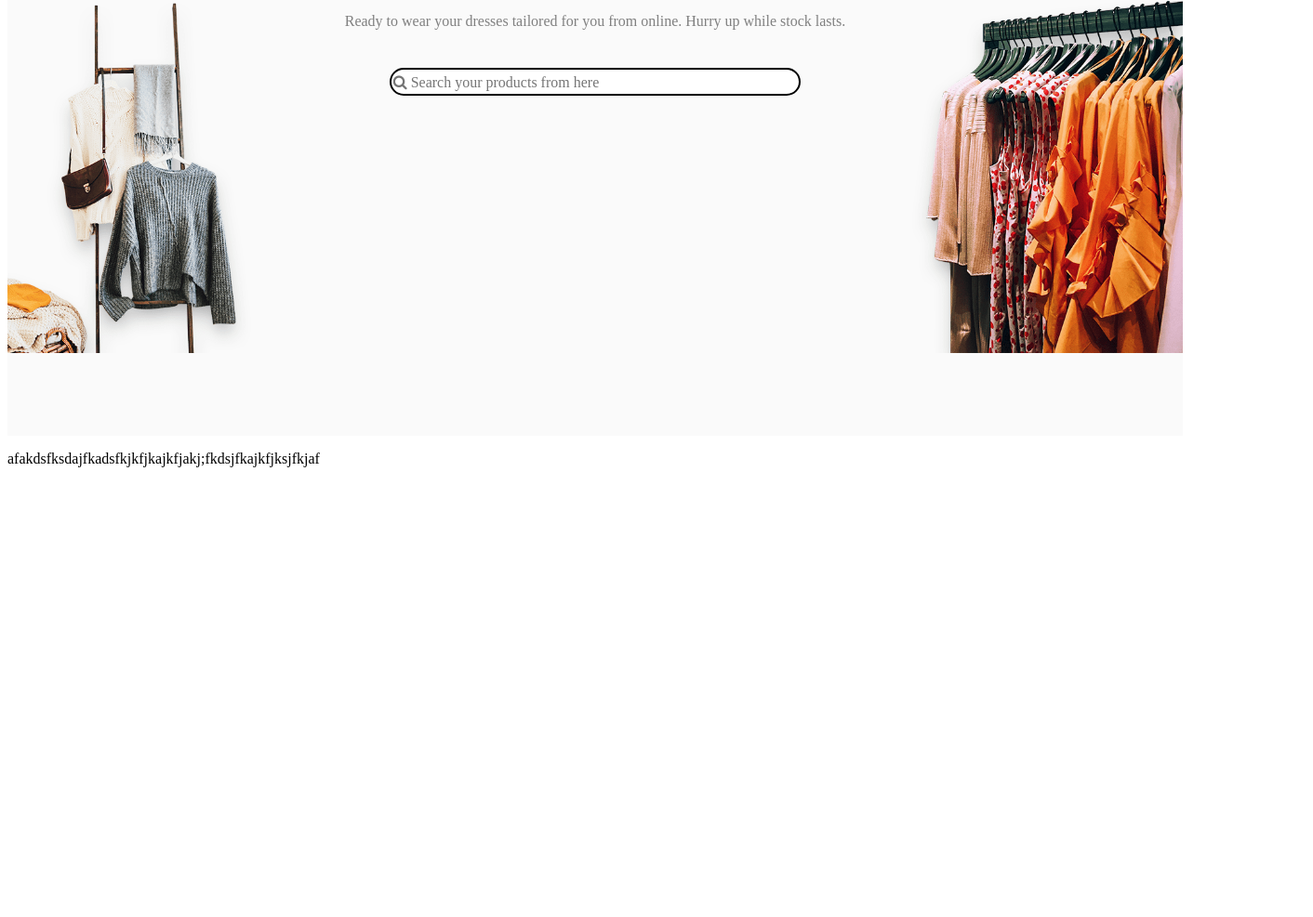
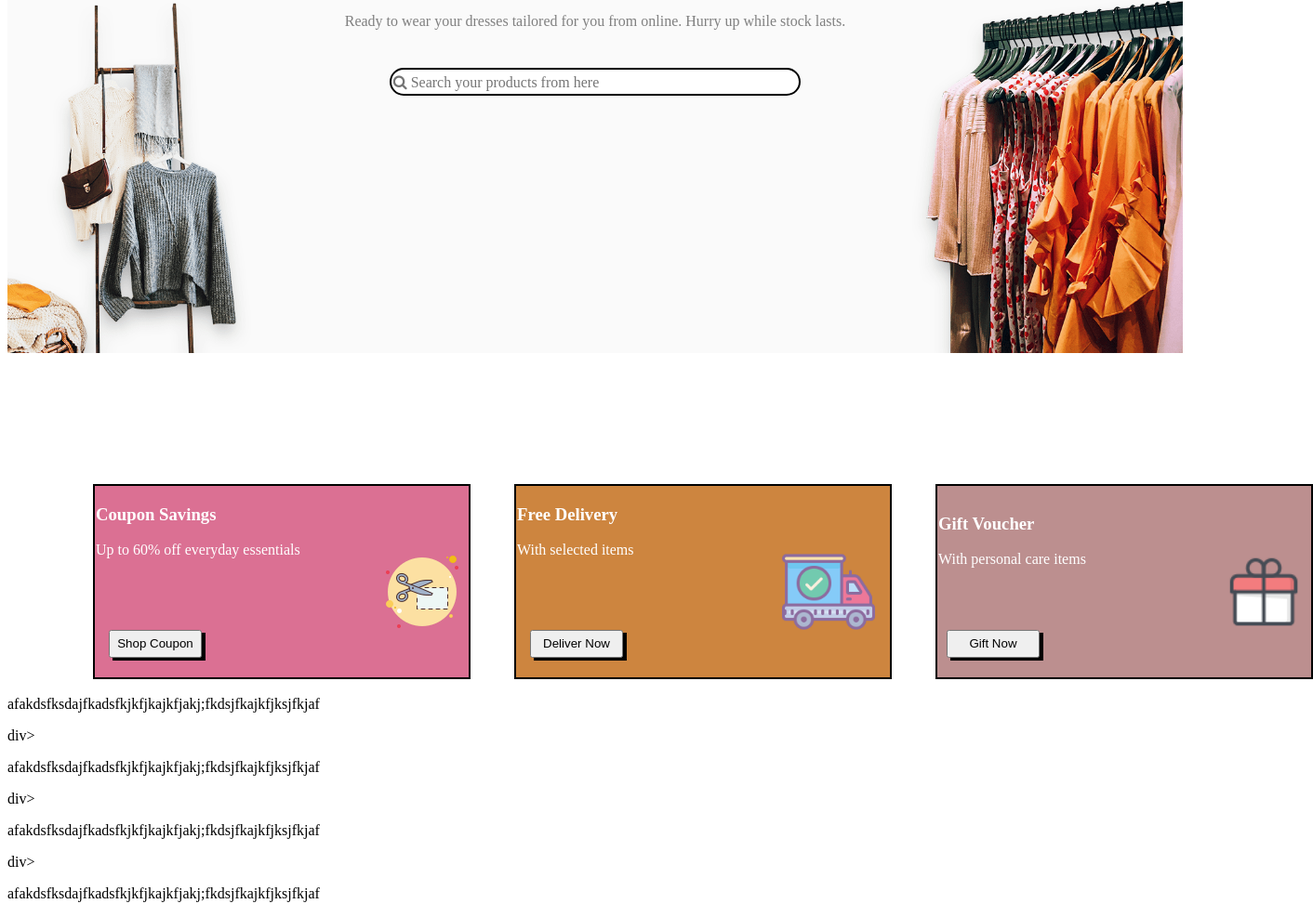
Before and after one commit to Naro-Kuoch/assignment1, a plain HTML site: page src/homePage.html in a window 1280 px wide. Shown: the part 339-1326 px from the top of the page at 93% size, 1412 px wide, since content can reach past the window. Before the commit the page ends 858 px from the top, so only its background shows below. Drawn offline with Linux system fonts and the light colour scheme.

Commit message:
version2 add promotion section

```diff
--- a/assets/css/main.css
+++ b/assets/css/main.css
@@ -1,7 +1,9 @@
 .background {
   background-image: url(../image/Cloths-bc740630f228713e4bb0de8a7bffce22.png);
   background-size: 100%;
-  height: 800px;
+  background-repeat: no-repeat;
+  /* background-size: 100% %; */
+  height: 850px;
 }
 @import "//netdna.bootstrapcdn.com/font-awesome/3.0/css/font-awesome.css";
 .nav {
@@ -45,8 +47,67 @@
   /* padding: 2px 23px 2px 30px; */
   outline: 0;
   margin-top: 2%;
-  height: 30px;;
+  height: 30px;
 }
 #title {
   margin-top: 15%;
 }
+td {
+  border: 2px solid black;
+  width: 400px;
+  height: 190px;
+  color: white;
+  text-align: left;
+}
+td.col1 {
+  background-color: palevioletred;
+  position: relative;
+  left: 90px;
+}
+td.col2 {
+  background-color: peru;
+  position: relative;
+  left: 135px;
+}
+td.col3 {
+  background-color: rosybrown;
+  position: relative;
+  left: 180px;
+}
+.buttonPromot {
+  text-align: center;
+  width: 100px;
+  height: 30px;
+  box-shadow: 4px 3px black;
+  position: relative;
+  bottom: 20px;
+  right: 90px;
+}
+#couponImg {
+  /* margin-left: 270px;
+  margin-bottom: 20px; */
+  position: relative;
+  left: 300px;
+  bottom: 30px;
+}
+#deliverImg {
+  width: 100px;
+  position: relative;
+  left: 285px;
+  bottom: 30px;
+}
+#giftImg {
+  width: 80px;
+  position: relative;
+  left: 310px;
+  bottom: 30px;
+}
+.gift{
+  position: relative;
+  right: 75px;
+  bottom: 10px;
+}
+/* img.promotion{
+  position: relative;
+  right: 50px;
+} */
--- a/src/homePage.html
+++ b/src/homePage.html
@@ -31,7 +31,40 @@
         </center>
 
     </div>
+    <div class="promotion">
+        <table>
+            <tr>
+                <td class="col1">
+                   <h3>Coupon Savings</h3>
+                   <p>Up to 60% off everyday essentials</p>
+                   <img id="couponImg" src="../assets/image/icons8-coupon-100.png" alt="Scissors">
+                   <button class="buttonPromot">Shop Coupon</button>
+                </td>
+                <td class="col2">
+                    <h3>Free Delivery</h3>
+                    <p>With selected items</p>
+                    <img id="deliverImg" src="../assets/image/checked-truck.png" alt="Truck">
+                    <button class="buttonPromot">Deliver Now</button>
+                </td>
+                <td class="col3">
+                    <h3>Gift Voucher</h3>
+                    <p>With personal care items</p>
+                    <img id="giftImg" src="../assets/image/gift--v1.png" alt="Gift">
+                    <button class="buttonPromot gift">Gift Now</button>
+                </td>
+            </tr>
+        </table>
+    </div>
     <div>
+        <p>afakdsfksdajfkadsfkjkfjkajkfjakj;fkdsjfkajkfjksjfkjaf</p>
+    </div>
+    div>
+        <p>afakdsfksdajfkadsfkjkfjkajkfjakj;fkdsjfkajkfjksjfkjaf</p>
+    </div>
+    div>
+        <p>afakdsfksdajfkadsfkjkfjkajkfjakj;fkdsjfkajkfjksjfkjaf</p>
+    </div>
+    div>
         <p>afakdsfksdajfkadsfkjkfjkajkfjakj;fkdsjfkajkfjksjfkjaf</p>
     </div>
 
```
